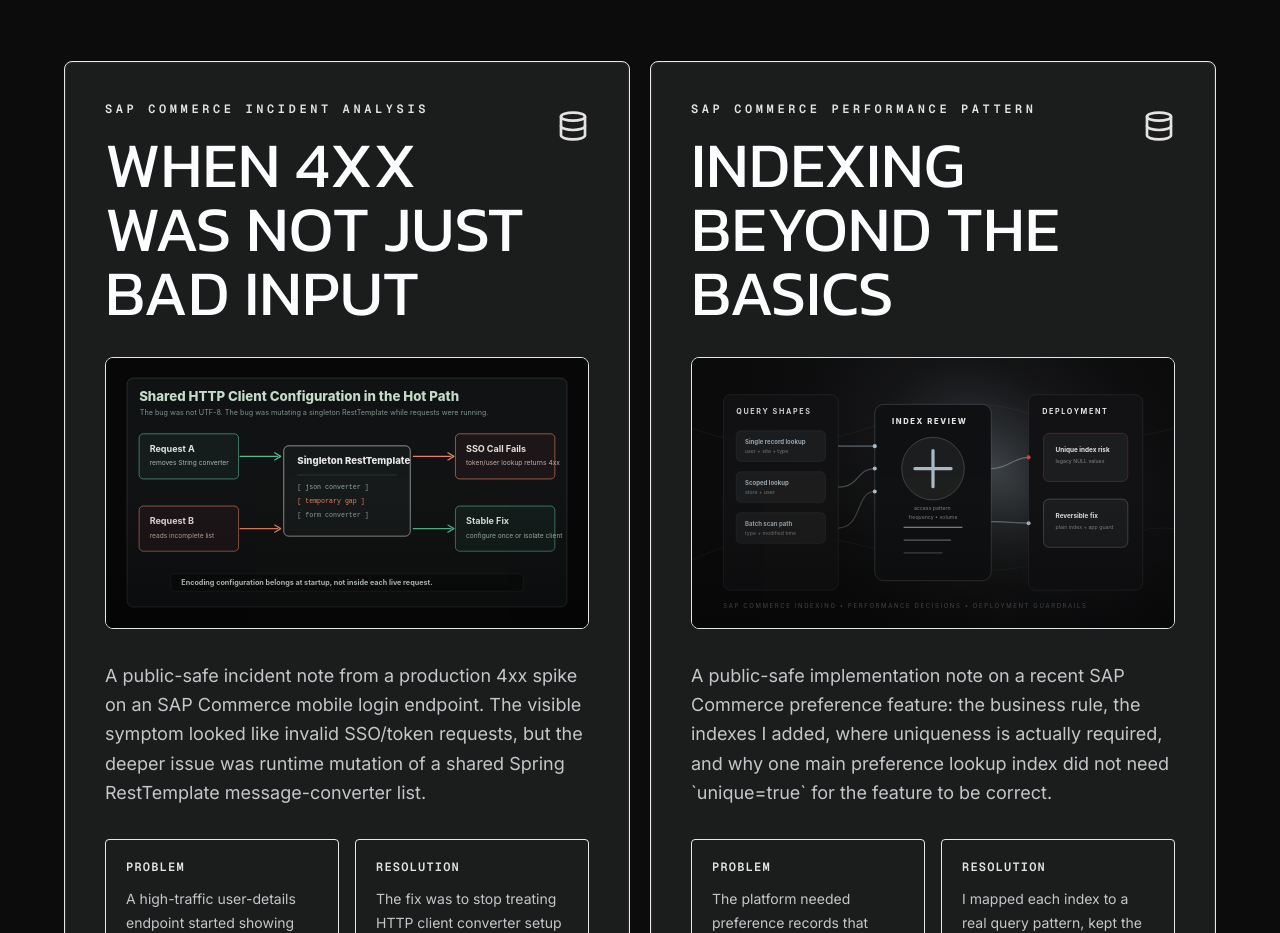
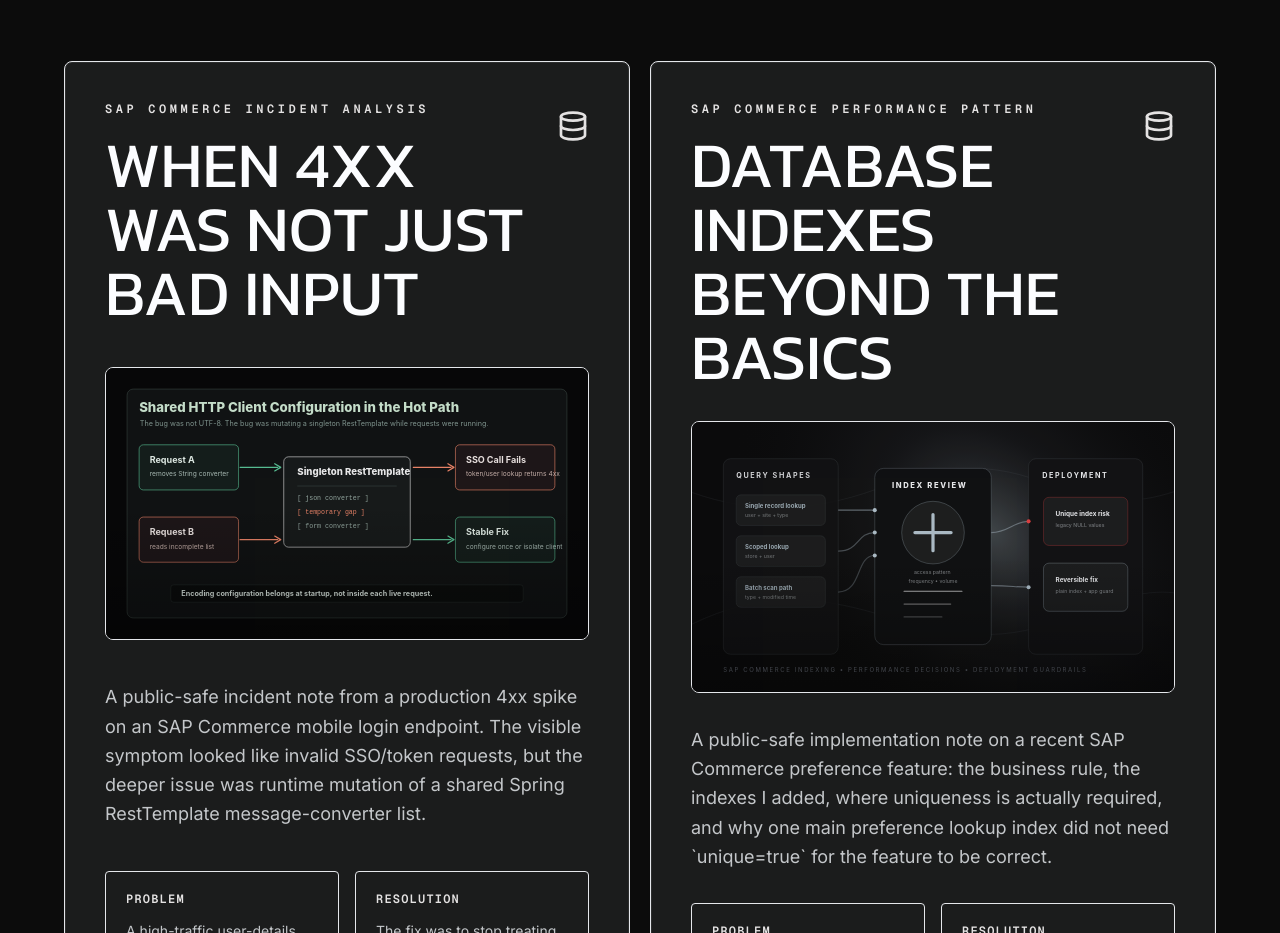
Before and after one commit to ShravansCodeSpace/Personal-Portifolio, a Next.js app: page / in a window 1280 px wide. Shown: the part 7905-8838 px from the top of the page. Built offline with nearby package versions, Linux system fonts and the light colour scheme; no server answers.

Commit message:
Sync case study title and hydration handling

```diff
--- a/app/layout.tsx
+++ b/app/layout.tsx
@@ -40,8 +40,8 @@
 
 export default function RootLayout({ children }: Readonly<{ children: React.ReactNode }>) {
   return (
-    <html lang="en" className="dark">
-      <body className={`${kanit.variable} ${inter.variable} ${geistLabel.variable} font-body`}>
+    <html lang="en" className="dark" suppressHydrationWarning>
+      <body className={`${kanit.variable} ${inter.variable} ${geistLabel.variable} font-body`} suppressHydrationWarning>
         {children}
       </body>
     </html>
--- a/lib/data/caseStudies.ts
+++ b/lib/data/caseStudies.ts
@@ -101,7 +101,7 @@
   },
   {
     id: "sap-commerce-indexing-beyond-basics",
-    title: "Indexing Beyond the Basics",
+    title: "Database Indexes Beyond the Basics",
     eyebrow: "SAP Commerce performance pattern",
     summary:
       "A public-safe implementation note on a recent SAP Commerce preference feature: the business rule, the indexes I added, where uniqueness is actually required, and why one main preference lookup index did not need `unique=true` for the feature to be correct.",
```
